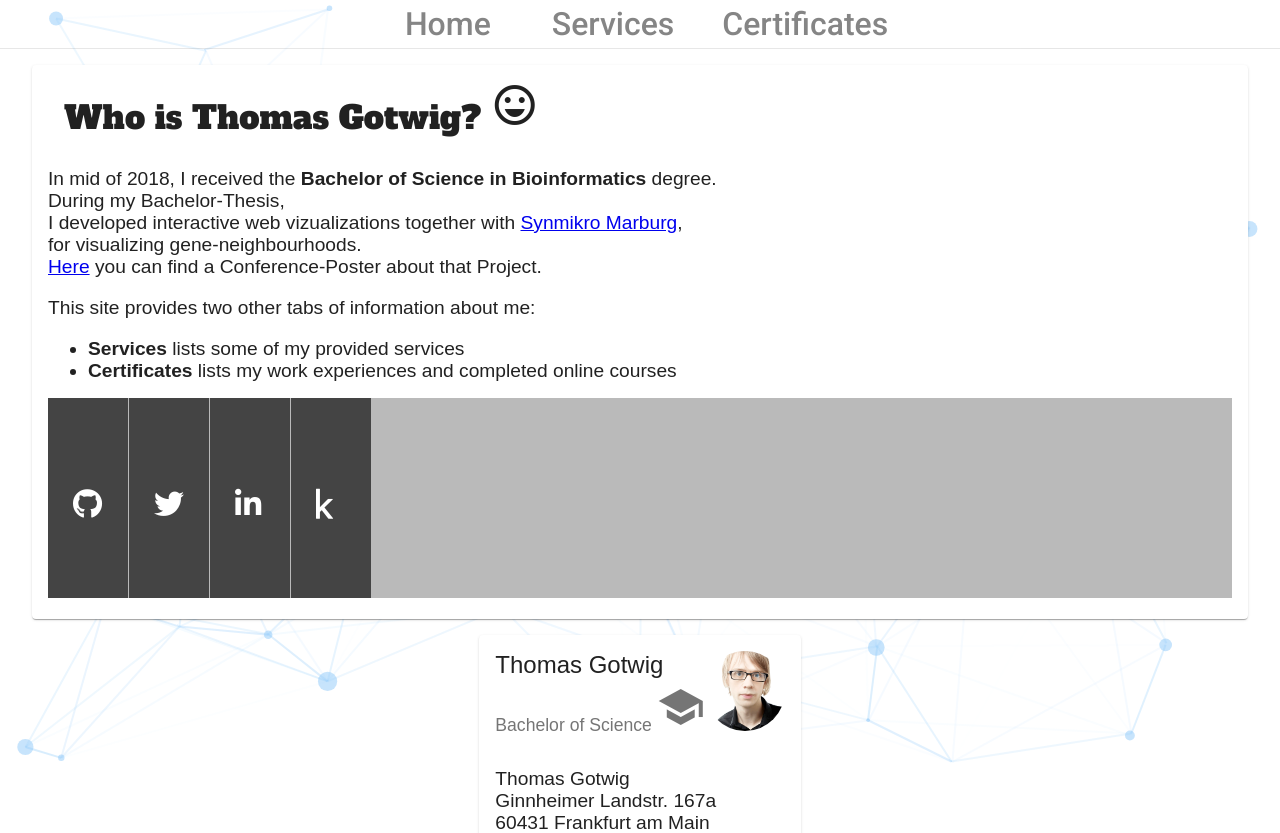
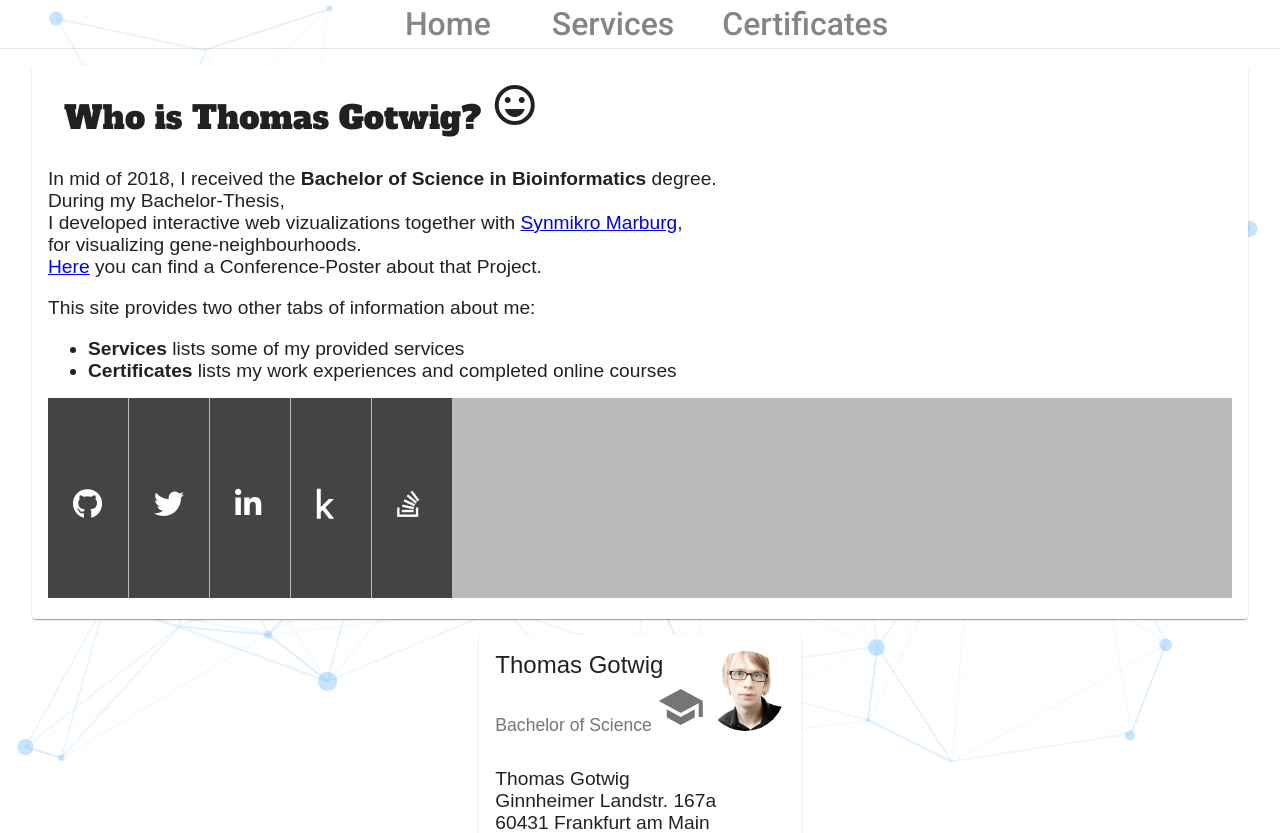
Before and after one commit to tgotwig/tgotwig, an Angular app: page /home in a window 1280 px wide. Built offline with nearby package versions, Linux system fonts and the light colour scheme.

Commit message:
Add Stackoverflow to Social Media Accordion

```diff
--- a/src/app/components/home/home.component.html
+++ b/src/app/components/home/home.component.html
@@ -34,7 +34,7 @@
             <a href="https://github.com/TGotwig" target="_blank">Github</a>
           </div>
           <div class="content">
-            <h1>Github</h1>
+            <h2>Github</h2>
             <p>
               Check out my Github for my personal projects and more
             </p>
@@ -45,7 +45,7 @@
             <a href="https://twitter.com/tgotwig" target="_blank">twitter</a>
           </div>
           <div class="content">
-            <h1>Twitter</h1>
+            <h2>Twitter</h2>
             <p>
               Follow me on Twitter for programming related posts in future
             </p>
@@ -56,7 +56,7 @@
             <a href="https://www.linkedin.com/in/thomas-gotwig-244a35177/" target="_blank">linkedin</a>
           </div>
           <div class="content">
-            <h1>Linkedin</h1>
+            <h2>Linkedin</h2>
             <p>
               Connect with me on a professional level on Linkedin
             </p>
@@ -67,9 +67,20 @@
             <a href="https://www.kaggle.com/tgotwig" target="_blank">Github</a>
           </div>
           <div class="content">
-            <h1>Kaggle</h1>
+            <h2>Kaggle</h2>
             <p>
               Check out my Kaggle to see on which challenges I currently compete
+            </p>
+          </div>
+        </li>
+        <li class="tab">
+          <div class="social fa-stack-overflow">
+            <a href="https://stackoverflow.com/users/6244047/thomas-gotwig" target="_blank">Stackoverflow</a>
+          </div>
+          <div class="content">
+            <h2>Stackoverflow</h2>
+            <p>
+              Check out my contributions on Stackoverflow
             </p>
           </div>
         </li>
--- a/src/app/components/home/home.component.scss
+++ b/src/app/components/home/home.component.scss
@@ -125,6 +125,13 @@ header h1 {
 .fa-kaggle a:after {
   background-color: #20beff;
 }
+.fa-stack-overflow a:before,
+.fa-stack-overflow a:after {
+  content: "\f16c";
+}
+.fa-stack-overflow a:after {
+  background-color: #F48024;
+}
 @media (max-width: 950px) {
   .tab {
     display: block;
--- a/src/index.html
+++ b/src/index.html
@@ -9,9 +9,7 @@
   <link rel="icon" type="image/x-icon" href="favicon.ico">
   <link href="https://fonts.googleapis.com/css?family=Roboto:300,400,500&display=swap" rel="stylesheet">
   <link href="https://fonts.googleapis.com/icon?family=Material+Icons" rel="stylesheet">
-  <!-- <link rel="stylesheet" href="./assets/css/all.css"> -->
-  <link rel="stylesheet" href="https://use.fontawesome.com/releases/v5.7.2/css/all.css"
-    integrity="sha384-fnmOCqbTlWIlj8LyTjo7mOUStjsKC4pOpQbqyi7RrhN7udi9RwhKkMHpvLbHG9Sr" crossorigin="anonymous">
+  <link rel="stylesheet" href="https://cdnjs.cloudflare.com/ajax/libs/font-awesome/5.11.2/css/brands.min.css">
 </head>
 
 <body>
```
